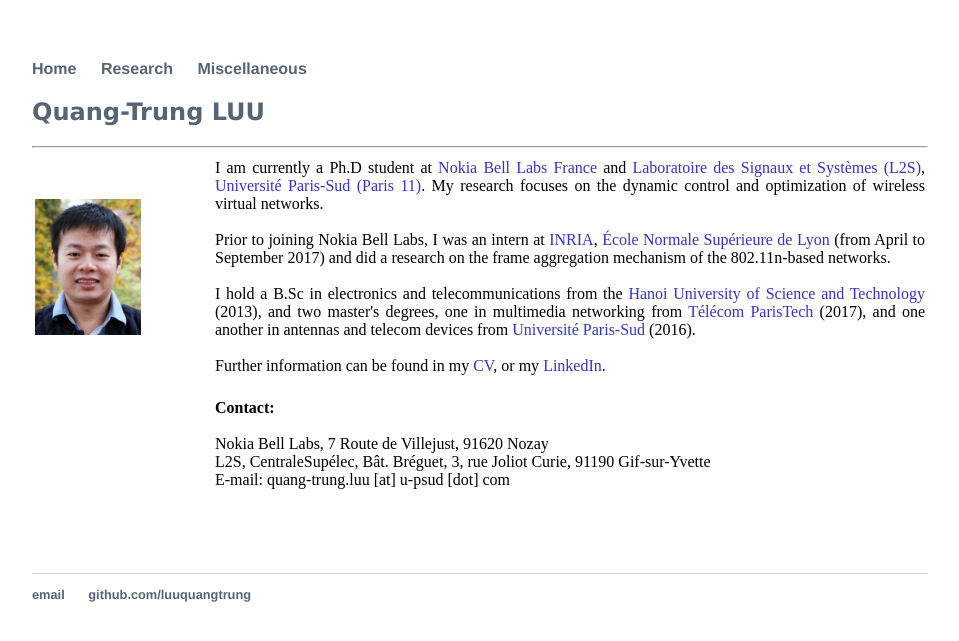
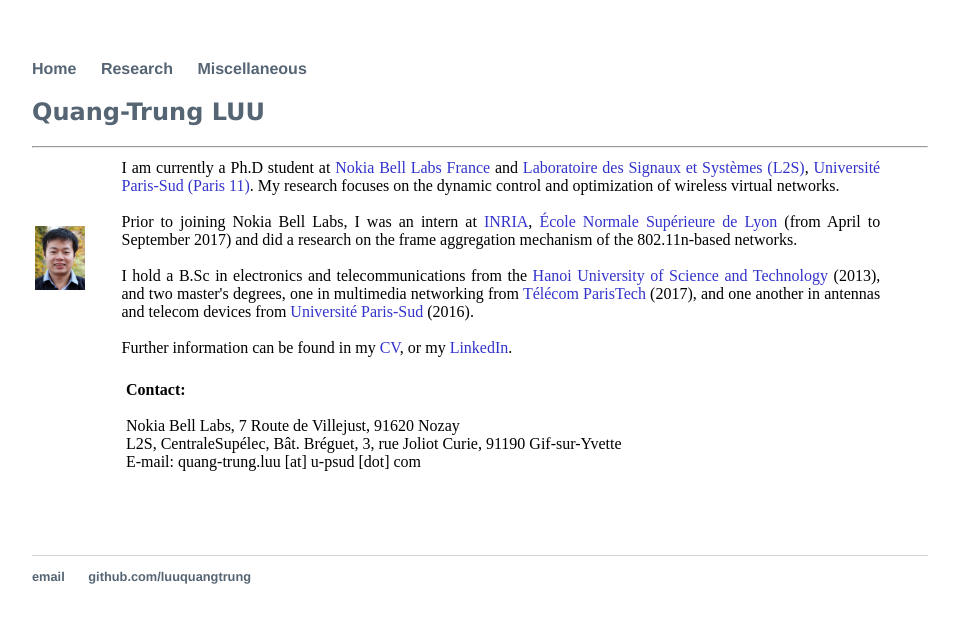
Before and after one commit to luuquangtrung/luuquangtrung.github.io_v1, a Jekyll site: the page built from index.html, in a window 1280 px wide. Shown: the top 641 px of the page, without its empty margins (160-1119 px from the left). Built offline with Jekyll 4.4.1, drawn with Linux system fonts in a browser that asks for light colours.

Commit message:
Update index.html

```diff
--- a/index.html
+++ b/index.html
@@ -11,13 +11,12 @@ title: Quang-Trung Luu
 <hr>
 <div>
 
-<table width = "100%"; align = left">
+<table width = "95%"; align = left">
    <tr >
-        <td width="20%" align = "justify">
+        <td width="10%" align = "justify">
         	<img style="display:block;" width = "60%" src = "/asset/profile/cv3_small.jpg">
         </td>
-
-        <td width="80%" align = "justify">
+        <td width="90%" align = "justify">
 	        I am currently a Ph.D student at <a href="https://www.bell-labs.com/" target="_blank" rel="nofollow" style="color: #3333cc">Nokia Bell Labs France</a> and
 			<a href="http://www.l2s.centralesupelec.fr/" target="_blank" rel="nofollow" style="color: #3333cc">Laboratoire des Signaux et Systèmes (L2S)</a>,
 			<a href="http://www.u-psud.fr/" target="_blank" rel="nofollow" style="color: #3333cc">Universit&eacute; Paris-Sud (Paris 11)</a>.
@@ -44,9 +43,9 @@ title: Quang-Trung Luu
 
 <table width = "100%"; align = left">
    <tr >
-        <td width="20%" align = "center"> </td>
+        <td width="10%" align = "center"> </td>
 
-        <td width="80%" align = "justify">
+        <td width="90%" align = "justify">
 			<div>&nbsp;</div>
 			<b>Contact:</b>
 			<div>&nbsp;</div>
```
